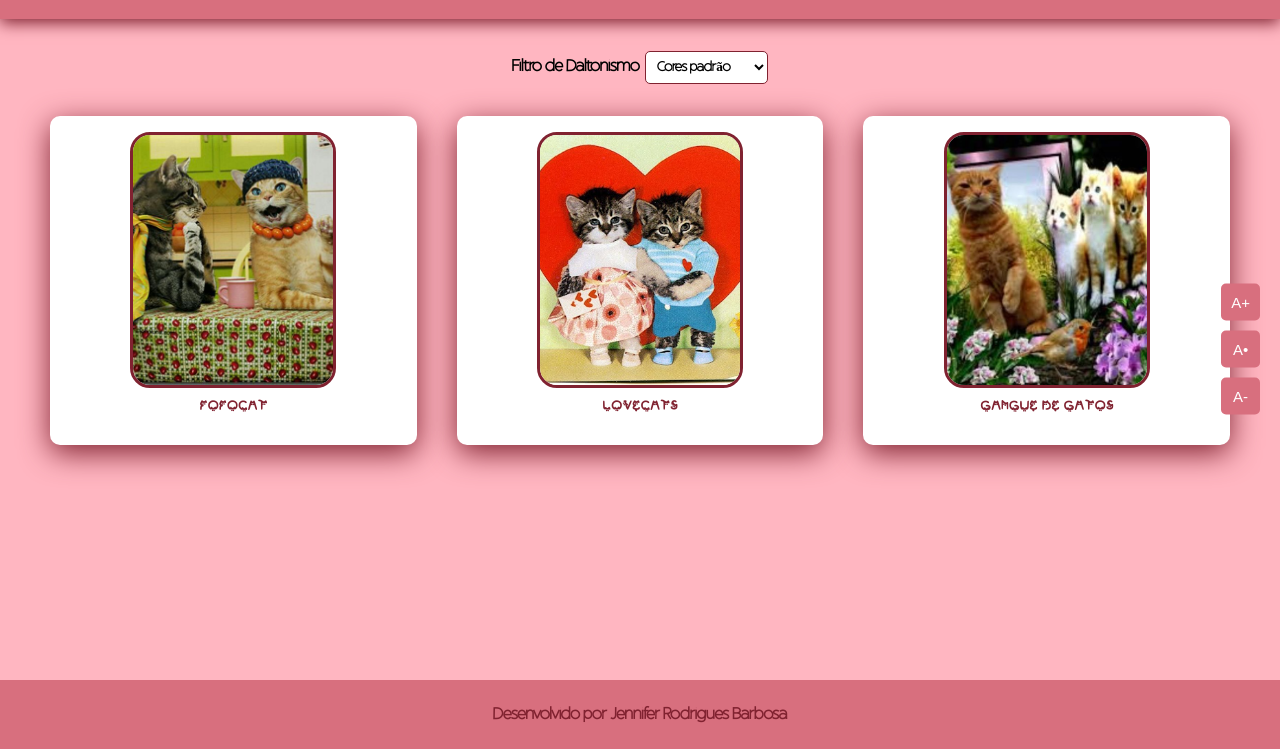
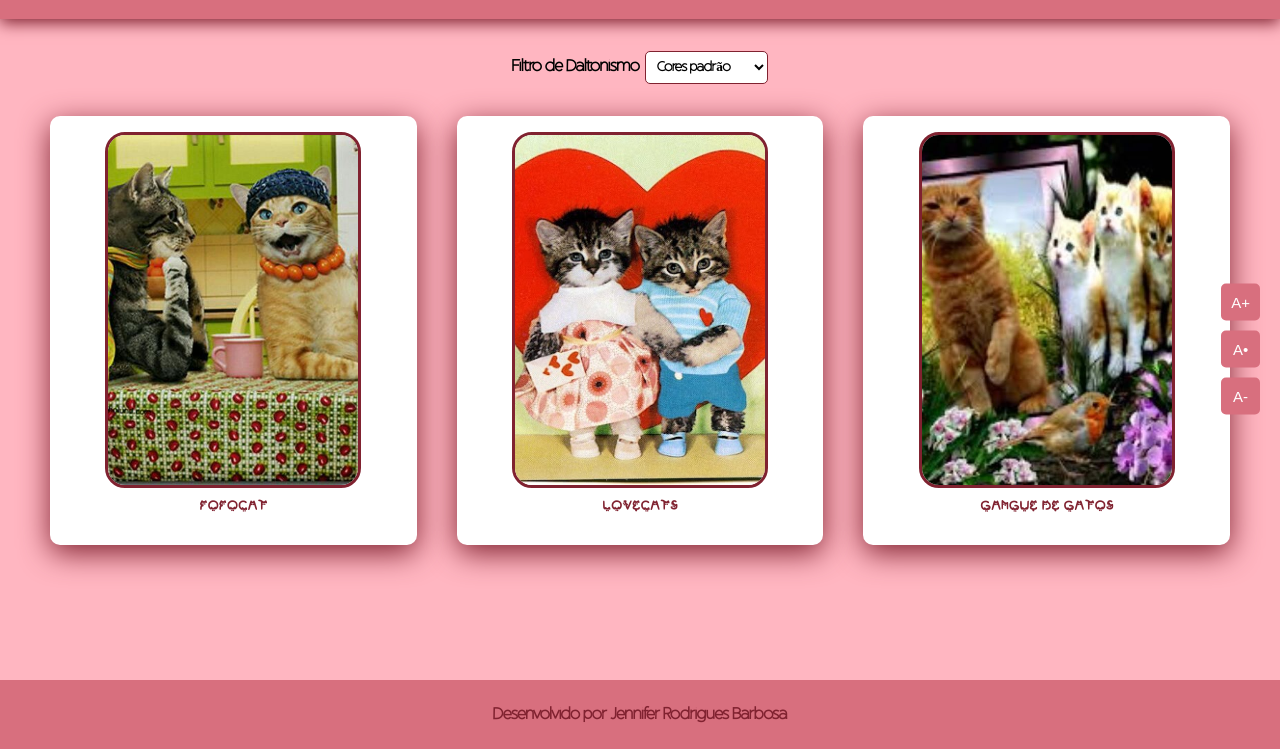
Before and after one commit to jenniauu/gatos-papos, a plain HTML site: page index.html in a window 1280 px wide. Shown: the part 51-800 px from the top of the page. Drawn offline with Linux system fonts and the light colour scheme.

Commit message:
Update style.css

```diff
--- a/style.css
+++ b/style.css
@@ -83,8 +83,8 @@ select{
 
 
 .image-item img {
-    width: 200px;
-    height: 250px;
+    width: 250px;
+    height: 350px;
     object-fit: cover;
     border: 3px solid #802230;
     border-radius: 20px;
```
